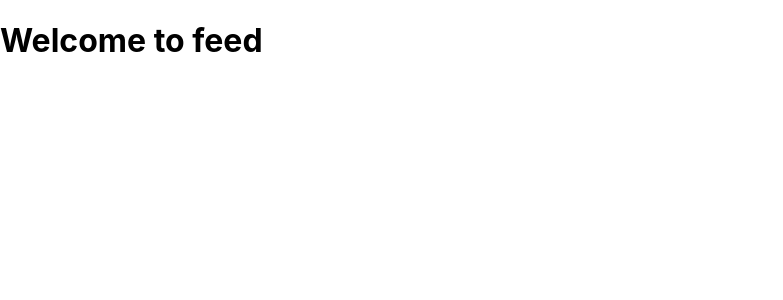
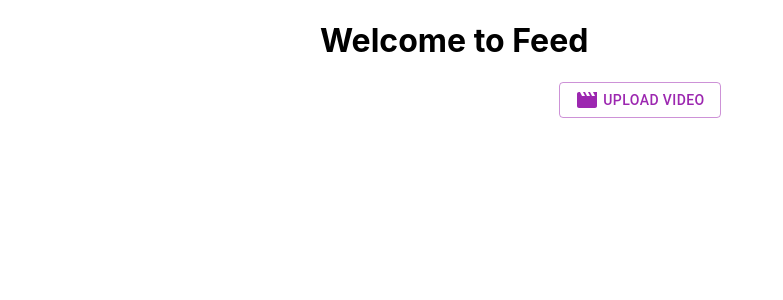
Before and after one commit to abhay2002-pro/Reels-Clone, a React (Create React App) app: page / in a window 1280 px wide. Shown: the top 300 px of the page, without its empty margins (0-783 px from the left). Built offline with nearby package versions, Linux system fonts and the light colour scheme; no server answers; the database is empty; sample sign-in values are in the browser's storage.

Commit message:
upload post done

```diff
--- a/src/App.js
+++ b/src/App.js
@@ -1,10 +1,10 @@
-import logo from "./logo.svg";
 import "./App.css";
 import Signup from "./Components/Signup";
 import Login from "./Components/Login";
 import Feed from "./Components/Feed";
 import { BrowserRouter, Switch, Route } from "react-router-dom";
 import { AuthProvider } from "./Context/AuthContext";
+import PrivateRoute from "./Components/PrivateRoute";
 
 function App() {
   return (
@@ -13,7 +13,7 @@ function App() {
         <Switch>
           <Route path="/login" component={Login} />
           <Route path="/signup" component={Signup} />
-          <Route path="/" component={Feed} />
+          <PrivateRoute path="/" component={Feed} />
         </Switch>
       </AuthProvider>
     </BrowserRouter>
--- a/src/Components/Feed.js
+++ b/src/Components/Feed.js
@@ -1,9 +1,33 @@
-import React from "react";
+import React, { useContext, useState, useEffect } from "react";
+import styles from "./Feed.module.css";
+import { AuthContext } from "../Context/AuthContext";
+import UploadFile from "./UploadFile";
+import { database } from "../firebase";
 
 function Feed() {
+  const { user } = useContext(AuthContext);
+  const [userData, setUserData] = useState("");
+  useEffect(() => {
+    const unsub = database.users.doc(user.uid).onSnapshot((snapshot) => {
+      setUserData(snapshot.data());
+    });
+    return () => {
+      unsub();
+    };
+  }, [user]);
   return (
-    <div>
-      <h1> Welcome to feed </h1>
+    <div
+      style={{
+        display: "flex",
+        justifyContent: "center",
+        alignItems: "center",
+        flexDirection: "column",
+      }}
+    >
+      <div className={styles.comp} style={{ width: "50%" }}>
+        <h1>Welcome to Feed</h1>
+      </div>
+      <UploadFile user={userData} />
     </div>
   );
 }
--- /dev/null
+++ b/src/Components/Feed.module.css
@@ -0,0 +1,2 @@
+.comp {
+}
--- /dev/null
+++ b/src/Components/PrivateRoute.js
@@ -0,0 +1,18 @@
+import { React, useContext } from "react";
+import { Route } from "react-router-dom";
+import { Redirect } from "react-router";
+import { AuthContext } from "../Context/AuthContext";
+
+function PrivateRoute({ component: Component, ...rest }) {
+  const { user } = useContext(AuthContext);
+  return (
+    <Route
+      {...rest}
+      render={(props) => {
+        return user ? <Component {...props} /> : <Redirect to="login/" />;
+      }}
+    />
+  );
+}
+
+export default PrivateRoute;
--- /dev/null
+++ b/src/Components/UploadFile.js
@@ -0,0 +1,109 @@
+import React, { useState } from "react";
+import { Button, Alert, LinearProgress } from "@mui/material";
+import MovieIcon from "@material-ui/icons/Movie";
+import { v4 as uuidv4 } from "uuid";
+import { database, storage } from "../firebase";
+
+function UploadFile({ user }) {
+  console.log(user);
+  const [error, setError] = useState("");
+  const [loading, setLoading] = useState(false);
+
+  const handleChange = async (file) => {
+    if (file == null) {
+      setError("Please upload a video first");
+      setTimeout(() => {
+        setError("");
+      }, 2000);
+      return;
+    }
+    if (file.size / (1024 * 1024) > 100) {
+      setError("Please select a file of less than 10MB");
+      setTimeout(() => {
+        setError("");
+      }, 2000);
+      return;
+    }
+    let uid = uuidv4();
+    const uploadTask = storage.ref(`/users/${uid}/${file.name}`).put(file);
+    uploadTask.on("state_changed", fn1, fn2, fn3);
+    setLoading(true);
+    function fn1(snapshot) {
+      let progress = (snapshot.bytesTransferred / snapshot.totalBytes) * 100;
+      console.log(`Upload is ${progress} done.`);
+    }
+    function fn2(error) {
+      setError(error);
+      setTimeout(() => {
+        setError("");
+      }, 2000);
+      setLoading(false);
+      return;
+    }
+    function fn3() {
+      uploadTask.snapshot.ref.getDownloadURL().then((url) => {
+        console.log(url);
+        let obj = {
+          likes: [],
+          comments: [],
+          pid: uid,
+          pUrl: url,
+          uName: user.fullname,
+          uProfile: user.profileUrl,
+          userId: user.userId,
+          createdAt: database.getTimeStamp(),
+        };
+        database.posts
+          .add(obj)
+          .then(async (ref) => {
+            let res = await database.users.doc(user.userId).update({
+              postIds: user.postId != "" ? [...user.postIds, ref.id] : [ref.id],
+            });
+          })
+          .then(() => {
+            setLoading(false);
+          })
+          .catch((err) => {
+            setError(error);
+            setTimeout(() => {
+              setError("");
+            }, 2000);
+            setLoading(false);
+          });
+      });
+    }
+  };
+  return (
+    <div>
+      {error !== "" ? (
+        <Alert severity="error">{error}</Alert>
+      ) : (
+        <>
+          <input
+            type="file"
+            accept="video/*"
+            onChange={(e) => handleChange(e.target.files[0])}
+            id="upload-input"
+            style={{ display: "none" }}
+          />
+          <label htmlFor="upload-input">
+            <Button
+              variant="outlined"
+              color="secondary"
+              component="span"
+              disabled={loading}
+            >
+              <MovieIcon />
+              &nbsp;Upload Video
+            </Button>
+          </label>
+          {loading && (
+            <LinearProgress color="secondary" style={{ marginTop: "3%" }} />
+          )}
+        </>
+      )}
+    </div>
+  );
+}
+
+export default UploadFile;
--- a/src/firebase.js
+++ b/src/firebase.js
@@ -9,7 +9,7 @@ const firebaseConfig = {
   projectId: "reels-37a7f",
   storageBucket: "reels-37a7f.appspot.com",
   messagingSenderId: "509101681918",
-  appId: "1:509101681918:web:38c198e2958d9f420ac9af"
+  appId: "1:509101681918:web:38c198e2958d9f420ac9af",
 };
 
 // Initialize Firebase
@@ -20,6 +20,7 @@ export const auth = firebase.auth();
 const firestore = firebase.firestore();
 export const database = {
   users: firestore.collection("users"),
+  posts: firestore.collection("posts"),
   getTimeStamp: firebase.firestore.FieldValue.serverTimestamp,
 };
 
```
